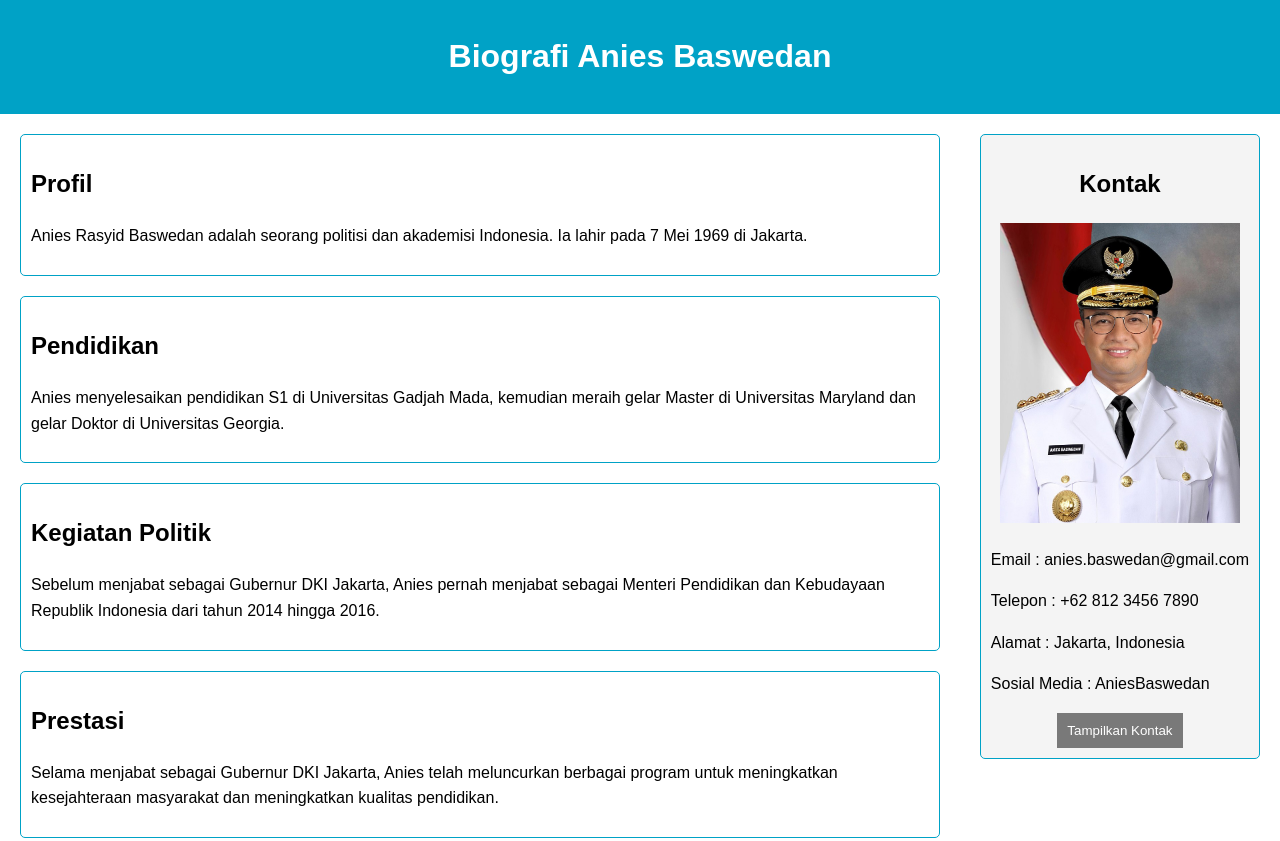
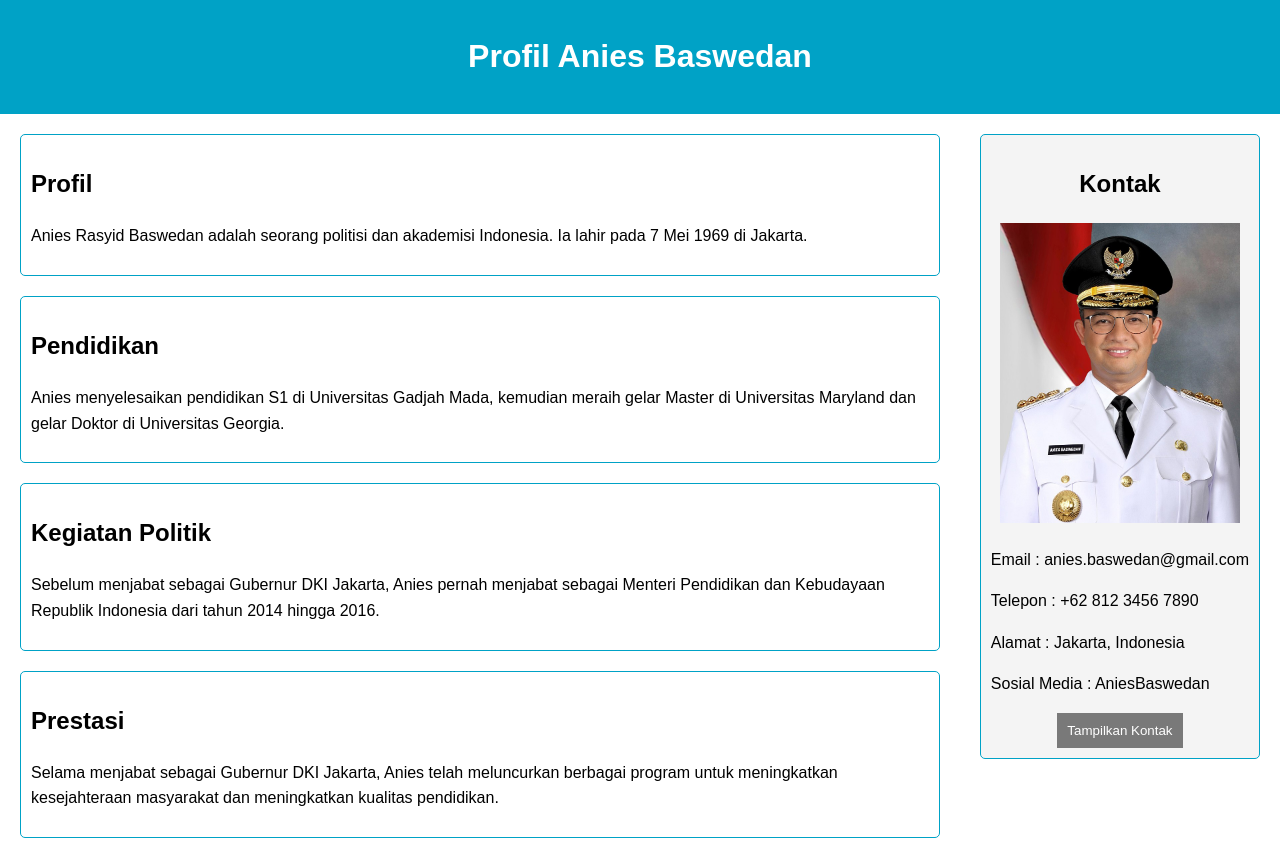
Before and after one commit to jekijulio/submission-cc-dpw, a plain HTML site: page index.html in a window 1280 px wide. Shown: the top 841 px of the page. Drawn offline with Linux system fonts and the light colour scheme.

Commit message:
coba commit 2

```diff
--- a/index.html
+++ b/index.html
@@ -10,7 +10,7 @@
 </head>
 <body>
     <header>
-        <h1>Biografi Anies Baswedan</h1>
+        <h1>Profil Anies Baswedan</h1>
     </header>
     <main>
         <div id="content">
```
